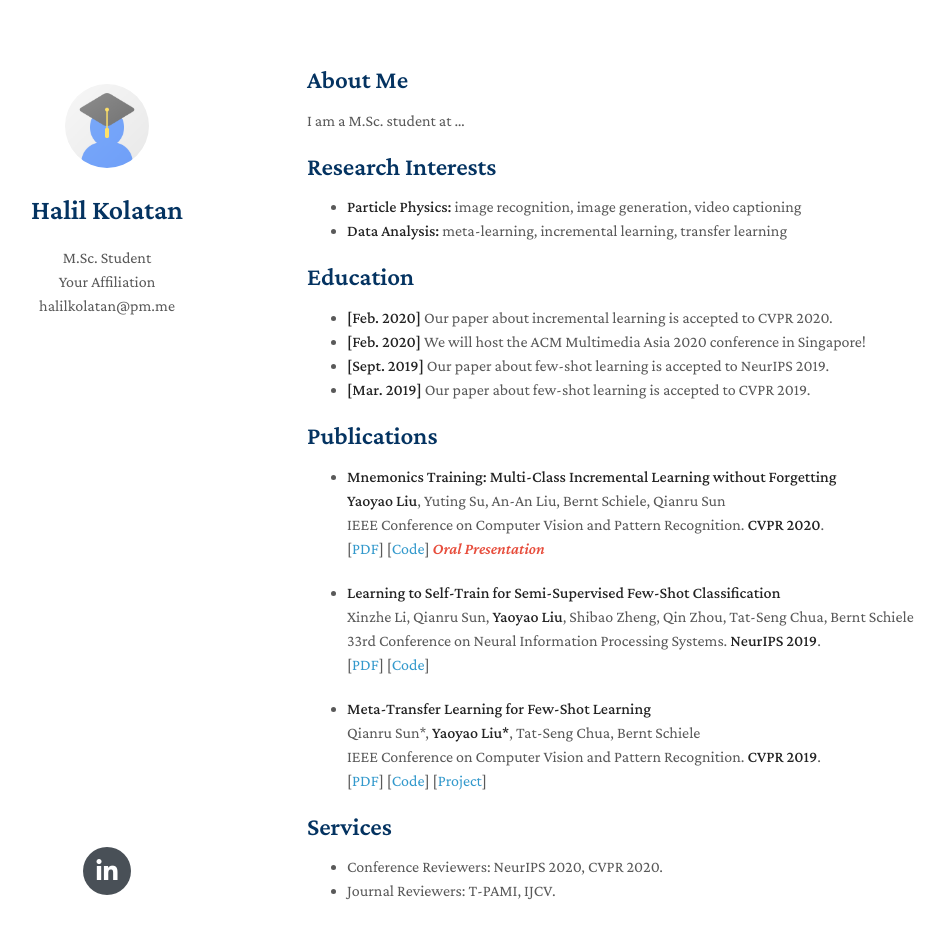
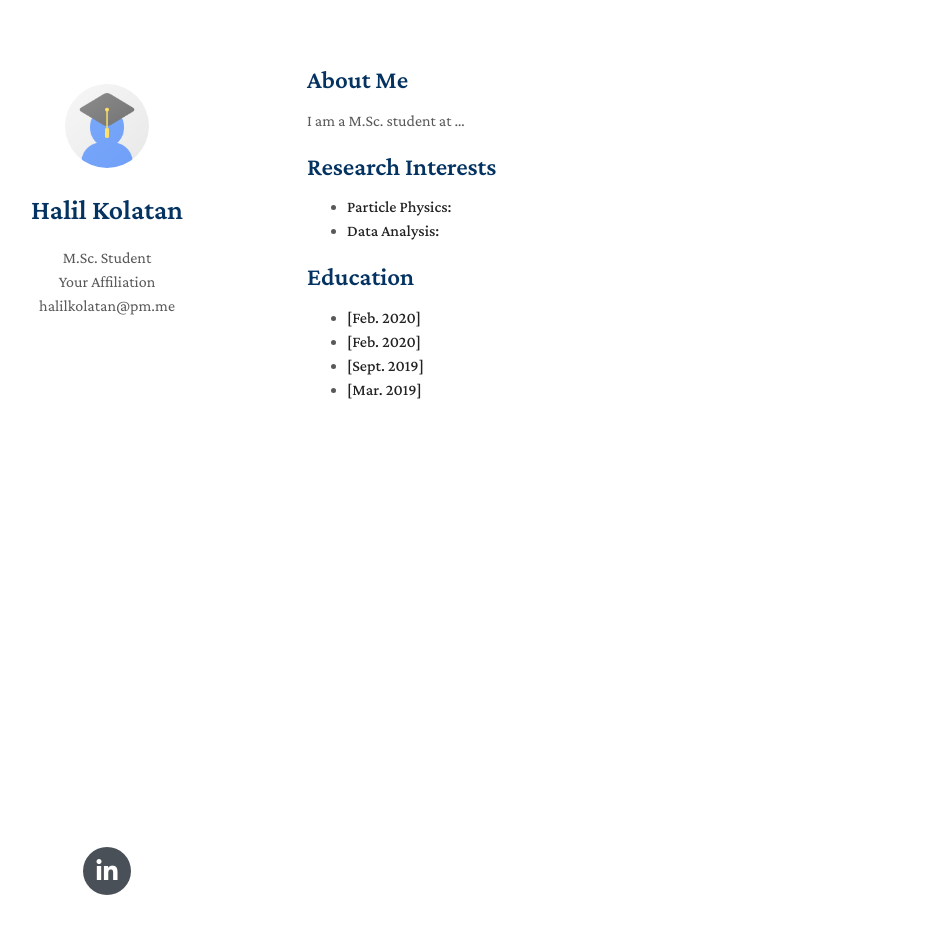
Before and after one commit to Sw4yter/sw4yter.github.io, a Jekyll site: the page built from index.md, in a window 1280 px wide and 997 px high. Shown: the top 939 px of the window, without its empty margins (163-1108 px from the left). Built offline with Jekyll 4.4.1, drawn with Linux system fonts in a browser that asks for light colours; nearby versions of some CDN libraries; a style sheet for code colours, icons or effects is not loaded; our own code applies the rules of GitHub Pages for plain Markdown files.

Commit message:
Update index.md

```diff
--- a/index.md
+++ b/index.md
@@ -8,43 +8,12 @@ I am a M.Sc. student at ...
 
 ## Research Interests
 
-- **Particle Physics:** image recognition, image generation, video captioning
-- **Data Analysis:** meta-learning, incremental learning, transfer learning
+- **Particle Physics:**
+- **Data Analysis:**
 
 ## Education
 
-- **[Feb. 2020]** Our paper about incremental learning is accepted to CVPR 2020.
-- **[Feb. 2020]** We will host the ACM Multimedia Asia 2020 conference in Singapore!
-- **[Sept. 2019]** Our paper about few-shot learning is accepted to NeurIPS 2019.
-- **[Mar. 2019]** Our paper about few-shot learning is accepted to CVPR 2019.
-
-## Publications
-
-- **Mnemonics Training: Multi-Class Incremental Learning without Forgetting**
-  <br>
-  **Yaoyao Liu**, Yuting Su, An-An Liu, Bernt Schiele, Qianru Sun
-  <br>
-  IEEE Conference on Computer Vision and Pattern Recognition. **CVPR 2020**.
-  <br>
-  [[PDF](https://arxiv.org/pdf/2002.10211.pdf)] [[Code](https://github.com/yaoyao-liu/mnemonics)] <strong><i style="color:#e74d3c">Oral Presentation</i></strong>
-
-- **Learning to Self-Train for Semi-Supervised Few-Shot Classification**
-  <br>
-  Xinzhe Li, Qianru Sun, **Yaoyao Liu**, Shibao Zheng, Qin Zhou, Tat-Seng Chua, Bernt Schiele
-  <br>
-  33rd Conference on Neural Information Processing Systems. **NeurIPS 2019**.
-  <br>
-  [[PDF](http://papers.nips.cc/paper/9216-learning-to-self-train-for-semi-supervised-few-shot-classification.pdf)] [[Code](https://github.com/xinzheli1217/learning-to-self-train)]
-
-- **Meta-Transfer Learning for Few-Shot Learning**
-  <br>
-  Qianru Sun\*, **Yaoyao Liu\***, Tat-Seng Chua, Bernt Schiele
-  <br>
-  IEEE Conference on Computer Vision and Pattern Recognition. **CVPR 2019**.
-  <br>
-  [[PDF](http://openaccess.thecvf.com/content_CVPR_2019/papers/Sun_Meta-Transfer_Learning_for_Few-Shot_Learning_CVPR_2019_paper.pdf)] [[Code](https://github.com/yaoyao-liu/meta-transfer-learning)] [[Project](https://mtl.yyliu.net/)]
-
-## Services
-
-- Conference Reviewers: NeurIPS 2020, CVPR 2020.
-- Journal Reviewers: T-PAMI, IJCV.
+- **[Feb. 2020]**
+- **[Feb. 2020]**
+- **[Sept. 2019]**
+- **[Mar. 2019]**
```
